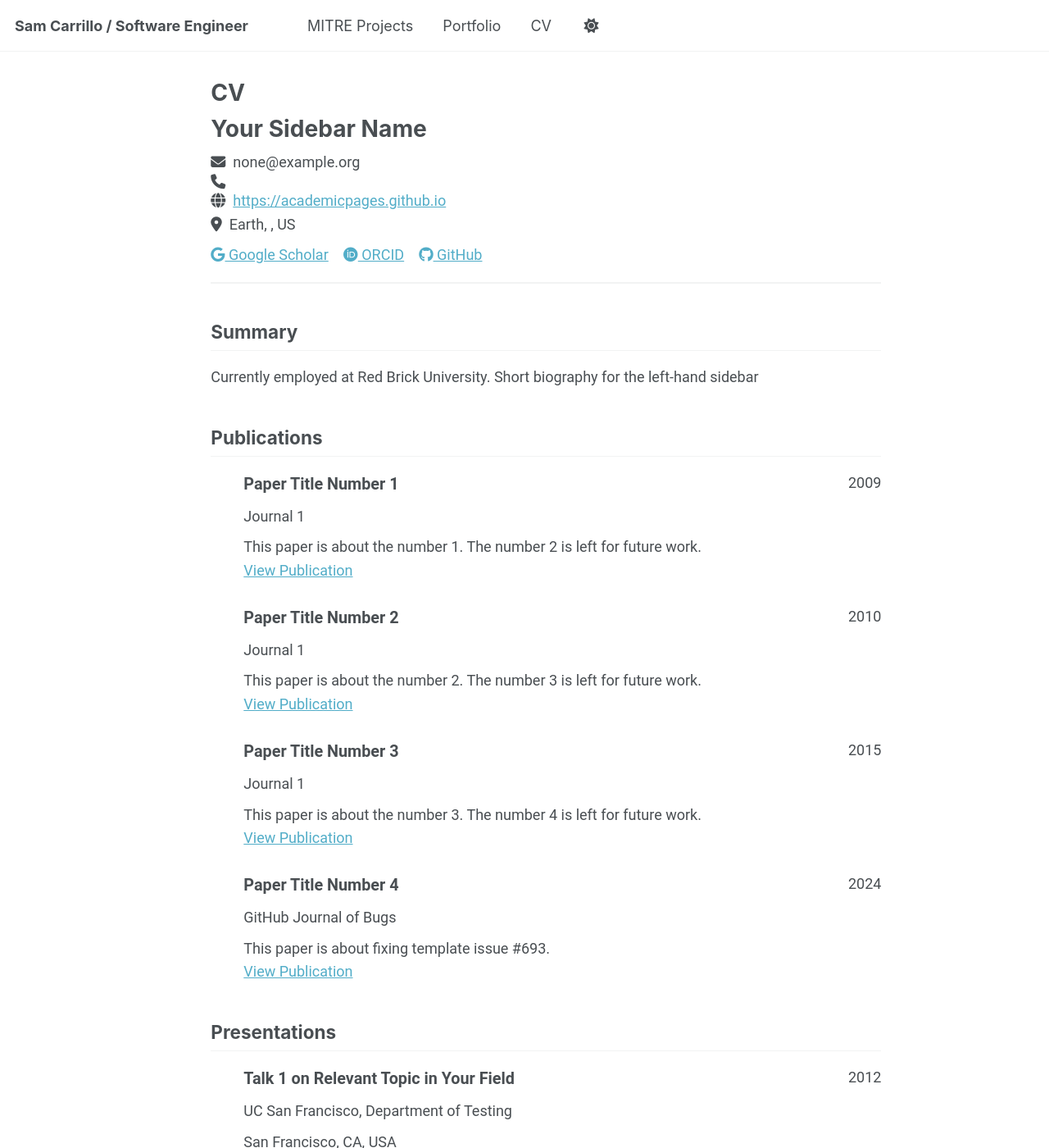
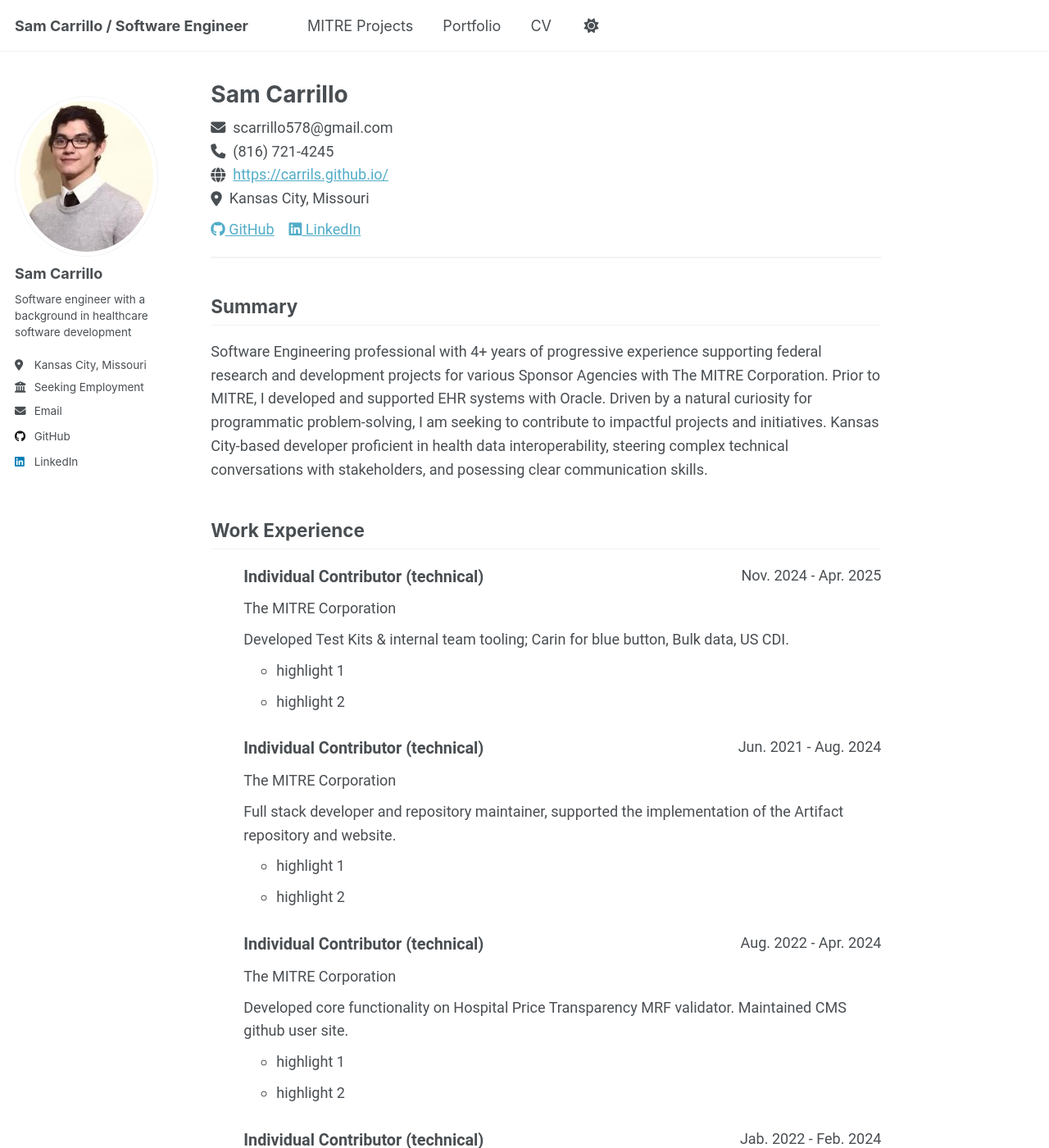
Before and after one commit to carrils/carrils.github.io, a Jekyll site: the page built from _pages/cv-json.md, in a window 1280 px wide and 1400 px high. Shown: the whole window at 82% size. Built offline with Jekyll 4.4.1, drawn with Linux system fonts in a browser that asks for light colours; a script that is not in the unit is left out; some of the changed text lies outside the part shown.

Commit message:
update cv script to just use pandas and read a json file rather than manually parse markdown

```diff
--- a/_data/cv.json
+++ b/_data/cv.json
@@ -1,40 +1,122 @@
 {
   "basics": {
-    "name": "Your Sidebar Name",
-    "email": "none@example.org",
-    "phone": "",
-    "website": "https://academicpages.github.io",
-    "summary": "Currently employed at Red Brick University. Short biography for the left-hand sidebar",
+    "name": "Sam Carrillo",
+    "email": "scarrillo578@gmail.com",
+    "phone": "(816) 721-4245",
+    "website": "https://carrils.github.io/",
+    "summary": "Software Engineering professional with 4+ years of progressive experience supporting federal research and development projects for various Sponsor Agencies with The MITRE Corporation. Prior to MITRE, I developed and supported EHR systems with Oracle. Driven by a natural curiosity for programmatic problem-solving, I am seeking to contribute to impactful projects and initiatives. Kansas City-based developer proficient in health data interoperability, steering complex technical conversations with stakeholders, and posessing clear communication skills.",
     "location": {
       "address": "",
       "postalCode": "",
-      "city": "Earth",
-      "countryCode": "US",
-      "region": ""
+      "city": "Kansas City, Missouri"
     },
     "profiles": [
       {
-        "network": "Google Scholar",
-        "username": "",
-        "url": "https://scholar.google.com/citations?user=PS_CX0AAAAAJ"
+        "network": "GitHub",
+        "username": "carrils",
+        "url": "https://github.com/carrils"
       },
       {
-        "network": "ORCID",
-        "username": "",
-        "url": "https://orcid.org/yourorcidurl"
-      },
-      {
-        "network": "GitHub",
-        "username": "academicpages",
-        "url": "https://github.com/academicpages"
+        "network": "LinkedIn",
+        "username": "sam-carrillo",
+        "url": "https://www.linkedin.com/in/sam-carrillo"
       }
     ]
   },
-  "work": [],
+  "work": [
+    {
+      "company": "The MITRE Corporation",
+      "position": "Individual Contributor (technical)",
+      "website": "",
+      "startDate": "Nov. 2024",
+      "endDate": "Apr. 2025",
+      "summary": "Developed Test Kits & internal team tooling; Carin for blue button, Bulk data, US CDI. ",
+      "highlights": [
+        "highlight 1",
+        "highlight 2"
+      ],
+      "agency": "ASTP",
+      "project": "Inferno"
+    },
+    {
+      "company": "The MITRE Corporation",
+      "position": "Individual Contributor (technical)",
+      "website": "",
+      "startDate": "Jun. 2021",
+      "endDate": "Aug. 2024",
+      "summary": "Full stack developer and repository maintainer, supported the implementation of the Artifact repository and website.",
+      "highlights": [
+        "highlight 1",
+        "highlight 2"
+      ],
+      "agency": "AHRQ",
+      "project": "CDS Connect"
+    },
+    {
+      "company": "The MITRE Corporation",
+      "position": "Individual Contributor (technical)",
+      "website": "",
+      "startDate": "Aug. 2022",
+      "endDate": "Apr. 2024",
+      "summary": "Developed core functionality on Hospital Price Transparency MRF validator. Maintained CMS github user site.",
+      "highlights": [
+        "highlight 1",
+        "highlight 2"
+      ],
+      "agency": "CMS",
+      "project": "Hospital Price Transparency"
+    },
+    {
+      "company": "The MITRE Corporation",
+      "position": "Individual Contributor (technical)",
+      "website": "",
+      "startDate": "Jab. 2022",
+      "endDate": "Feb. 2024",
+      "summary": "Informed Sponsor inquiry, compared Hospital and Insurer MRFs regarding rule with data analysis tools.",
+      "highlights": [
+        "highlight 1",
+        "highlight 2"
+      ],
+      "agency": "CMS",
+      "project": "Transparency in Coverage"
+    },
+    {
+      "company": "The MITRE Corporation",
+      "position": "Individual Contributor (technical)",
+      "website": "",
+      "startDate": "May 2022",
+      "endDate": "May 2023",
+      "summary": "Developed FHIR clients/servers and designed testing methods to implement health data messaging between STLT Health Departments and CDC.",
+      "highlights": [
+        "highlight 1",
+        "highlight 2"
+      ],
+      "agency": "CDC",
+      "project": "Public Health FHIR Implementation Collaborative"
+    },
+    {
+      "company": "Oracle Health",
+      "position": "Systems Engineer II",
+      "website": "",
+      "startDate": "Oct. 2018",
+      "endDate": "Feb. 2021",
+      "summary": "Developed and supported clinical applications and the transmission of health data for bedside medical devices.",
+      "highlights": [
+        "fill with stuff from the_way",
+        "fill with stuff from the_way"
+      ],
+      "agency": "CDC",
+      "project": "Public Health FHIR Implementation Collaborative"
+    }
+  ],
+  "skills": [],
+  "languages": [],
+  "interests": [],
+  "references": [],
   "education": [
     {
-      "institution": "GitHub University",
-      "area": "Ph.D in Version Control Theory",
+      "institution": "Missouri Western State University",
+      "area": "B.S. in Computer Science",
       "studyType": "",
       "startDate": "",
       "endDate": "2018",
@@ -42,104 +124,16 @@
       "courses": []
     },
     {
-      "institution": "GitHub University",
-      "area": "M.S. in Jekyll",
+      "institution": "Red",
+      "area": "Apple",
       "studyType": "",
       "startDate": "",
-      "endDate": "2014",
-      "gpa": null,
-      "courses": []
-    },
-    {
-      "institution": "GitHub University",
-      "area": "B.S. in GitHub",
-      "studyType": "",
-      "startDate": "",
-      "endDate": "2012",
+      "endDate": "2023",
       "gpa": null,
       "courses": []
     }
   ],
-  "skills": [],
-  "languages": [],
-  "interests": [],
-  "references": [],
-  "publications": [
-    {
-      "name": "Paper Title Number 1",
-      "publisher": "Journal 1",
-      "releaseDate": "2009-10-01",
-      "website": "https://academicpages.github.io/files/paper1.pdf",
-      "summary": "This paper is about the number 1. The number 2 is left for future work."
-    },
-    {
-      "name": "Paper Title Number 2",
-      "publisher": "Journal 1",
-      "releaseDate": "2010-10-01",
-      "website": "https://academicpages.github.io/files/paper2.pdf",
-      "summary": "This paper is about the number 2. The number 3 is left for future work."
-    },
-    {
-      "name": "Paper Title Number 3",
-      "publisher": "Journal 1",
-      "releaseDate": "2015-10-01",
-      "website": "https://academicpages.github.io/files/paper3.pdf",
-      "summary": "This paper is about the number 3. The number 4 is left for future work."
-    },
-    {
-      "name": "Paper Title Number 4",
-      "publisher": "GitHub Journal of Bugs",
-      "releaseDate": "2024-02-17",
-      "website": "https://academicpages.github.io/files/paper3.pdf",
-      "summary": "This paper is about fixing template issue #693."
-    }
-  ],
-  "presentations": [
-    {
-      "name": "Talk 1 on Relevant Topic in Your Field",
-      "event": "UC San Francisco, Department of Testing",
-      "date": "2012-03-01",
-      "location": "San Francisco, CA, USA",
-      "description": ""
-    },
-    {
-      "name": "Tutorial 1 on Relevant Topic in Your Field",
-      "event": "UC-Berkeley Institute for Testing Science",
-      "date": "2013-03-01",
-      "location": "Berkeley, CA, USA",
-      "description": ""
-    },
-    {
-      "name": "Talk 2 on Relevant Topic in Your Field",
-      "event": "London School of Testing",
-      "date": "2014-02-01",
-      "location": "London, UK",
-      "description": ""
-    },
-    {
-      "name": "Conference Proceeding talk 3 on Relevant Topic in Your Field",
-      "event": "Testing Institute of America 2014 Annual Conference",
-      "date": "2014-03-01",
-      "location": "Los Angeles, CA, USA",
-      "description": ""
-    }
-  ],
-  "teaching": [
-    {
-      "course": "Teaching experience 1",
-      "institution": "University 1, Department",
-      "date": "2014-01-01",
-      "role": "Undergraduate course",
-      "description": ""
-    },
-    {
-      "course": "Teaching experience 2",
-      "institution": "University 1, Department",
-      "date": "2015-01-01",
-      "role": "Workshop",
-      "description": ""
-    }
-  ],
+  "publications": [],
   "portfolio": [
     {
       "name": "Portfolio item number 1",
--- /dev/null
+++ b/_data/work_exp.json
@@ -0,0 +1,86 @@
+[
+  {
+    "company": "The MITRE Corporation",
+    "agency": "ASTP",
+    "project": "Inferno",
+    "position": "Individual Contributor (technical)",
+    "website": "",
+    "startDate": "Nov. 2024",
+    "endDate": "Apr. 2025",
+    "summary": "Developed Test Kits & internal team tooling; Carin for blue button, Bulk data, US CDI. ",
+    "highlights": [
+      "highlight 1",
+      "highlight 2"
+    ]
+  },
+  {
+    "company": "The MITRE Corporation",
+    "agency": "AHRQ",
+    "project": "CDS Connect",
+    "position": "Individual Contributor (technical)",
+    "website": "",
+    "startDate": "Jun. 2021",
+    "endDate": "Aug. 2024",
+    "summary": "Full stack developer and repository maintainer, supported the implementation of the Artifact repository and website.",
+    "highlights": [
+      "highlight 1",
+      "highlight 2"
+    ]
+  },
+  {
+    "company": "The MITRE Corporation",
+    "agency": "CMS",
+    "project": "Hospital Price Transparency",
+    "position": "Individual Contributor (technical)",
+    "website": "",
+    "startDate": "Aug. 2022",
+    "endDate": "Apr. 2024",
+    "summary": "Developed core functionality on Hospital Price Transparency MRF validator. Maintained CMS github user site.",
+    "highlights": [
+      "highlight 1",
+      "highlight 2"
+    ]
+  },
+  {
+    "company": "The MITRE Corporation",
+    "agency": "CMS",
+    "project": "Transparency in Coverage",
+    "position": "Individual Contributor (technical)",
+    "website": "",
+    "startDate": "Jab. 2022",
+    "endDate": "Feb. 2024",
+    "summary": "Informed Sponsor inquiry, compared Hospital and Insurer MRFs regarding rule with data analysis tools.",
+    "highlights": [
+      "highlight 1",
+      "highlight 2"
+    ]
+  },
+  {
+    "company": "The MITRE Corporation",
+    "agency": "CDC",
+    "project": "Public Health FHIR Implementation Collaborative",
+    "position": "Individual Contributor (technical)",
+    "website": "",
+    "startDate": "May 2022",
+    "endDate": "May 2023",
+    "summary": "Developed FHIR clients/servers and designed testing methods to implement health data messaging between STLT Health Departments and CDC.",
+    "highlights": [
+      "highlight 1",
+      "highlight 2"
+    ]
+  },
+  {
+    "company": "Oracle Health",
+    "agency": "",
+    "project": "",
+    "position": "Systems Engineer II",
+    "website": "",
+    "startDate": "Oct. 2018",
+    "endDate": "Feb. 2021",
+    "summary": "Developed and supported clinical applications and the transmission of health data for bedside medical devices.",
+    "highlights": [
+      "fill with stuff from the_way",
+      "fill with stuff from the_way"
+    ]
+  }
+]
--- a/_pages/cv-json.md
+++ b/_pages/cv-json.md
@@ -1,8 +1,8 @@
 ---
 layout: archive
-title: "CV"
+#title: "Curriculum vitae"
 permalink: /cv-json/
-author_profile: false
+author_profile: true
 redirect_from:
   - /resume-json
 ---
```
Also changed, not shown: scripts/cv_markdown_to_json.py (+133 -197 lines).
